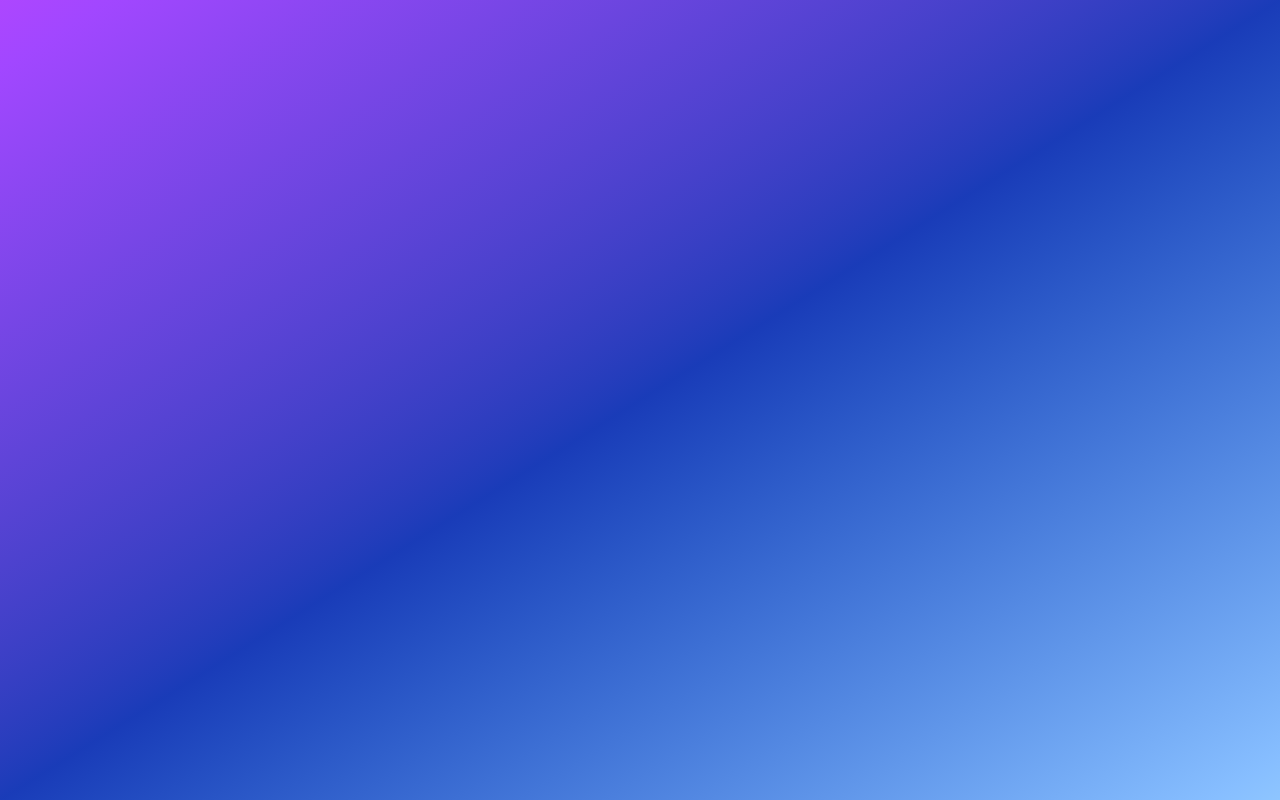
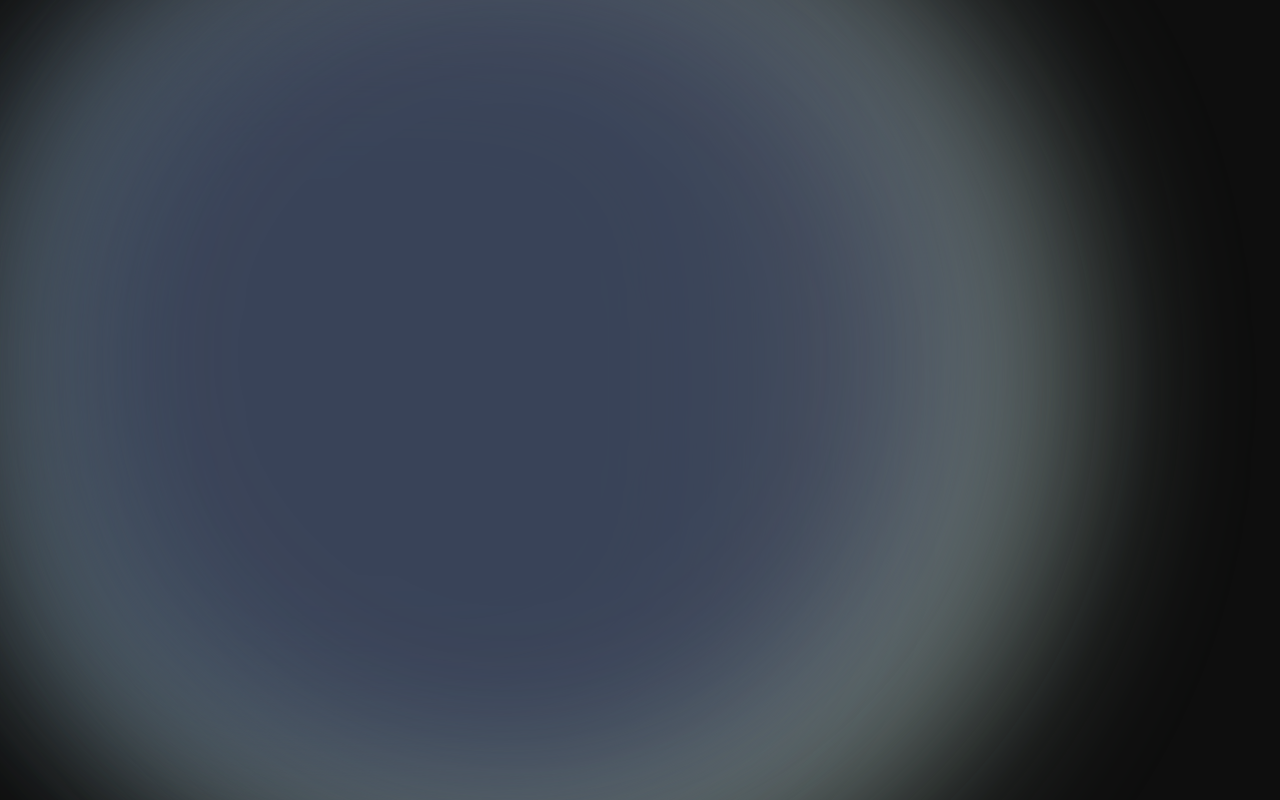
Before and after one commit to jaredbnm/Feelsync, a React (Vite) app in the folder react-app/: page / in a window 1280 px wide. Built offline with nearby package versions, Linux system fonts and the light colour scheme.

Commit message:
configuring tailwind issues

```diff
--- a/react-app/package.json
+++ b/react-app/package.json
@@ -12,18 +12,20 @@
   "dependencies": {
     "@tailwindcss/vite": "^4.1.17",
     "react": "^19.2.0",
-    "react-dom": "^19.2.0",
-    "tailwindcss": "^4.1.17"
+    "react-dom": "^19.2.0"
   },
   "devDependencies": {
     "@eslint/js": "^9.39.1",
     "@types/react": "^19.2.2",
     "@types/react-dom": "^19.2.2",
     "@vitejs/plugin-react": "^5.1.0",
+    "autoprefixer": "^10.4.22",
     "eslint": "^9.39.1",
     "eslint-plugin-react-hooks": "^7.0.1",
     "eslint-plugin-react-refresh": "^0.4.24",
     "globals": "^16.5.0",
+    "postcss": "^8.5.6",
+    "tailwindcss": "^4.1.17",
     "vite": "^7.2.2"
   }
 }
--- /dev/null
+++ b/react-app/postcss.config.js
@@ -0,0 +1,6 @@
+export default {
+  plugins: {
+    "@tailwindcss/postcss": {},
+    autoprefixer: {},
+  },
+};
--- a/react-app/src/App.jsx
+++ b/react-app/src/App.jsx
@@ -1,8 +1,13 @@
-import Background from "./Background";
+import "./index.css";
 
 function App() {
   return (
-    <Background />
+    <div className="relative min-h-screen overflow-hidden bg-[#0e0e0e] flex items-center justify-center">
+      {/* Layered blobs */}
+      <div className="blob bg-[rgb(187_210_197)] w-[70vmax] h-[70vmax]" />
+      <div className="blob bg-[rgb(83_105_118)] w-[60vmax] h-[60vmax]" style={{ animationDelay: "-4s" }} />
+      <div className="blob bg-[rgb(41_46_73)] w-[65vmax] h-[65vmax]" style={{ animationDelay: "-8s" }} />
+    </div>
   );
 }
 
--- a/react-app/src/Background.jsx
+++ /dev/null
@@ -1,10 +0,0 @@
-function Background() {
-    const colorA = "#536976";
-    const colorB = "#292E49";
-
-    return (
-        <div className="min-h-screen bg-linear-to-br from-purple-500 via-blue-800 to-blue-300"></div>
-    );
-}
-
-export default Background;
--- a/react-app/src/index.css
+++ b/react-app/src/index.css
@@ -1,10 +1,43 @@
 @import "tailwindcss";
 
-@layer base {
-  @property --bg-gradient {
-    syntax: "<percentage>";
-    inherits: false;
-    initial-value: transparent;
+.blob {
+  position: absolute;
+  inset: 0;
+  filter: blur(80px);
+  opacity: 0.7;
+  transform: translate(0, 0);
+  transition:
+    transform 8s ease-in-out,
+    border-radius 8s ease-in-out,
+    scale 8s ease-in-out;
+}
+
+.blob:hover {
+  transform:
+    translate(
+      calc(var(--x, 0) * 1px),
+      calc(var(--y, 0) * 1px)
+    )
+    scale(1.2);
+  border-radius: 40%;
+}
+
+/* automatic movement without hover */
+@keyframes float {
+  0% {
+    transform: translate(0, 0) scale(1);
+    border-radius: 35%;
   }
-  @pro
+  50% {
+    transform: translate(120px, -80px) scale(1.2);
+    border-radius: 55%;
+  }
+  100% {
+    transform: translate(0, 0) scale(1);
+    border-radius: 35%;
+  }
 }
+
+.blob {
+  animation: float 12s infinite ease-in-out;
+}
--- /dev/null
+++ b/react-app/tailwind.config.js
@@ -0,0 +1,31 @@
+/** @type {import('tailwindcss').Config} */
+export default {
+  content: ["./index.html", "./src/**/*.{js,jsx,ts,tsx}"],
+  theme: {
+    extend: {
+      keyframes: {
+        blob: {
+          "0%": {
+            translate: "0 0",
+            rotate: "0deg",
+          },
+          "30%": {
+            rotate: "40deg",
+          },
+          "50%": {
+            transform: "translate(300px, 390px) scale(1.1)",
+          },
+          "80%": {
+            rotate: "90%",
+          },
+        },
+      },
+      animation: {
+        blob: "blob 8s infinite cubic-bezier(0.6, -0.28, 0.735, 0.045)",
+        "blob-reverse":
+          "blob 10s infinite cubic-bezier(0.215, 0.61, 0.355, 1) reverse",
+      },
+    },
+  },
+  plugins: [],
+};
```
Also changed, not shown: package.json (added, +8 -0 lines), 2 other files (tests, documents, lock files or other folders).
